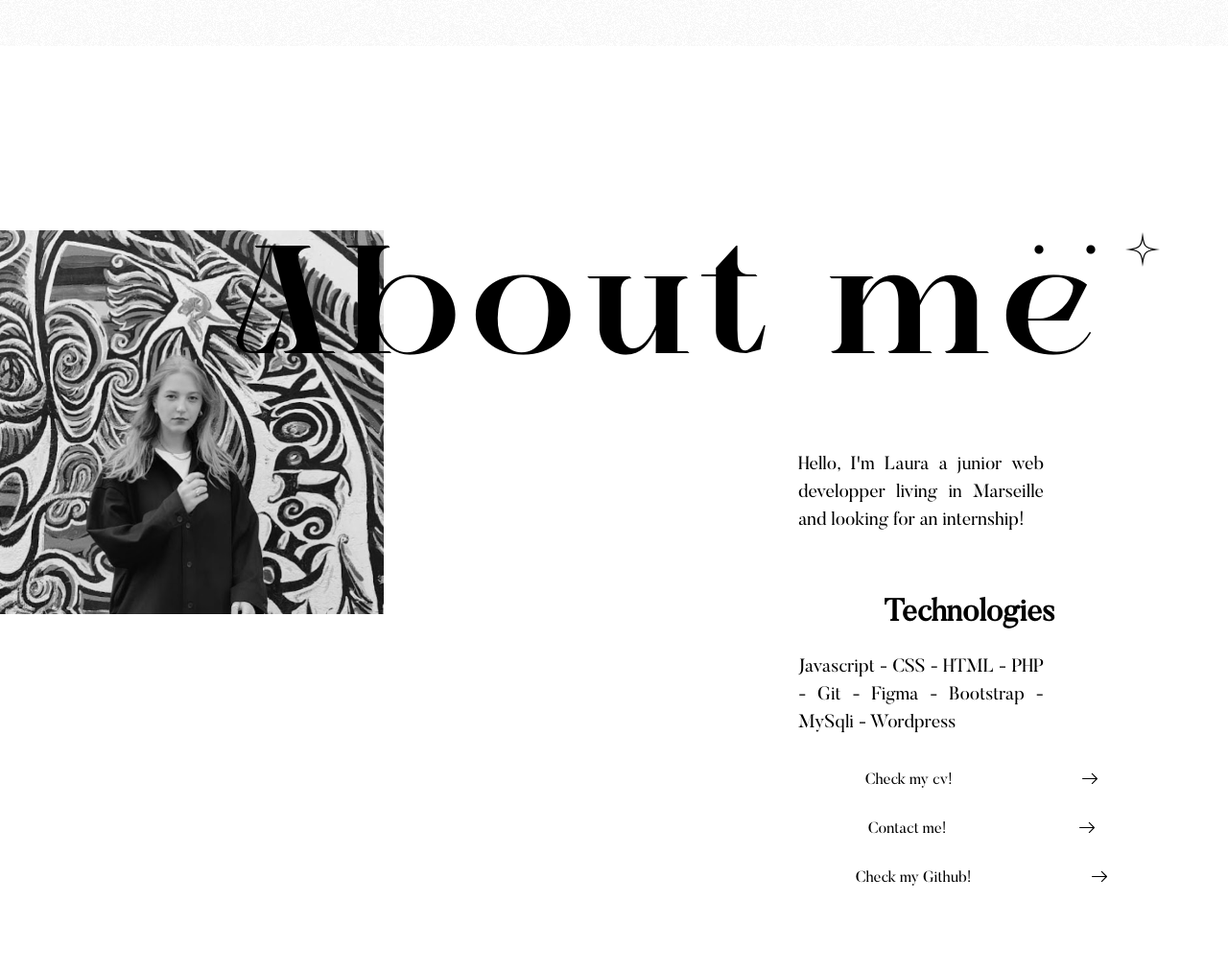
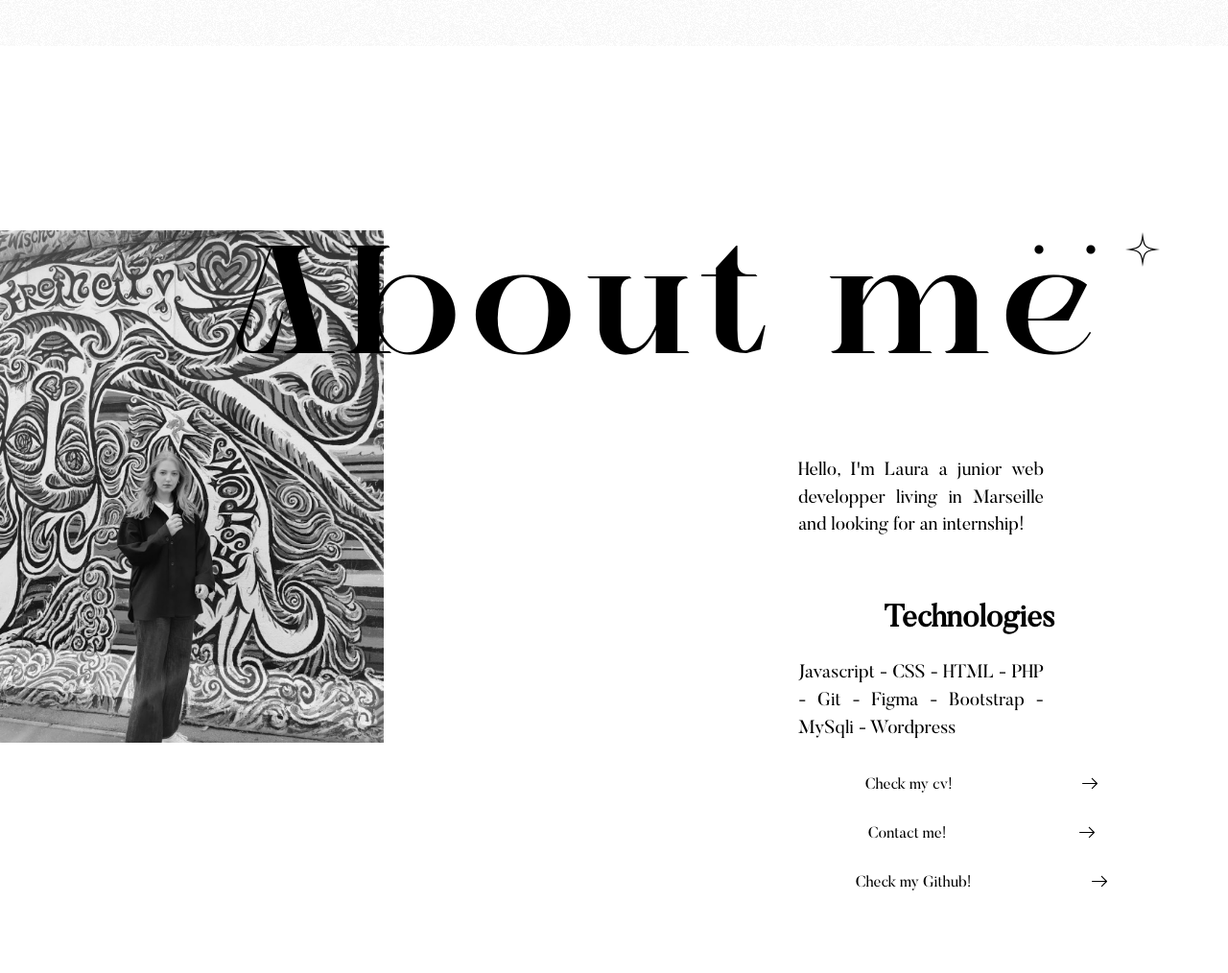
Before and after one commit to laura-savickaite/portfolio, a PHP site: page / in a window 1280 px wide. Shown: the part 752-1766 px from the top of the page at 96% size. Run offline with PHP 8.4, Linux system fonts and the light colour scheme; some libraries are stand-ins or nearby versions.

Commit message:
test image changement

```diff
--- a/index.html
+++ b/index.html
@@ -37,7 +37,7 @@ Be creative and authentic to yourself. Think about the colors, images, and media
         <article id="aboutme">
             <h1>About me</h1>
 
-            <img class="img2" src="images/téléchargement.png" alt="image" width="400px">
+            <img class="img2" src="images/about.jpeg" alt="image" width="400px">
 
             <div class="icons">
                 <img src="images/dot.svg" alt="dot icon" width="50px">
--- a/landing_css.css
+++ b/landing_css.css
@@ -351,7 +351,7 @@ main {
         text-align: justify;
         margin-left: auto;
         margin-right: 15%;
-        margin-top: -15%;
+        margin-top: -25%;
         line-height: 1.5;
         font-size: larger;
         font-family: lorem;
```
Also changed, not shown: landing_js.js (+0 -7 lines), images/about.jpeg (renamed from images/IMG-20210821-WA0020.jpeg), 1 other file.
